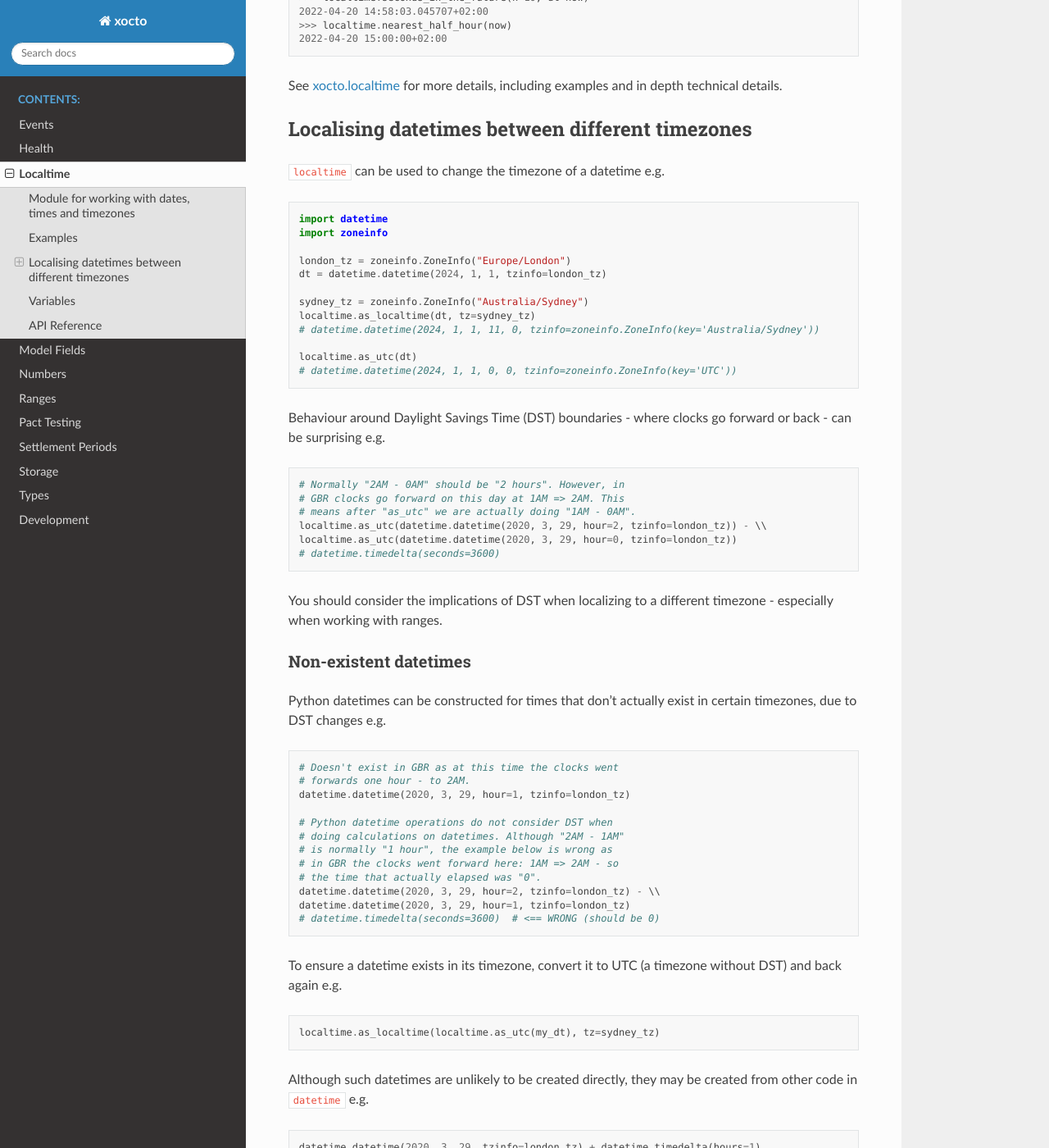
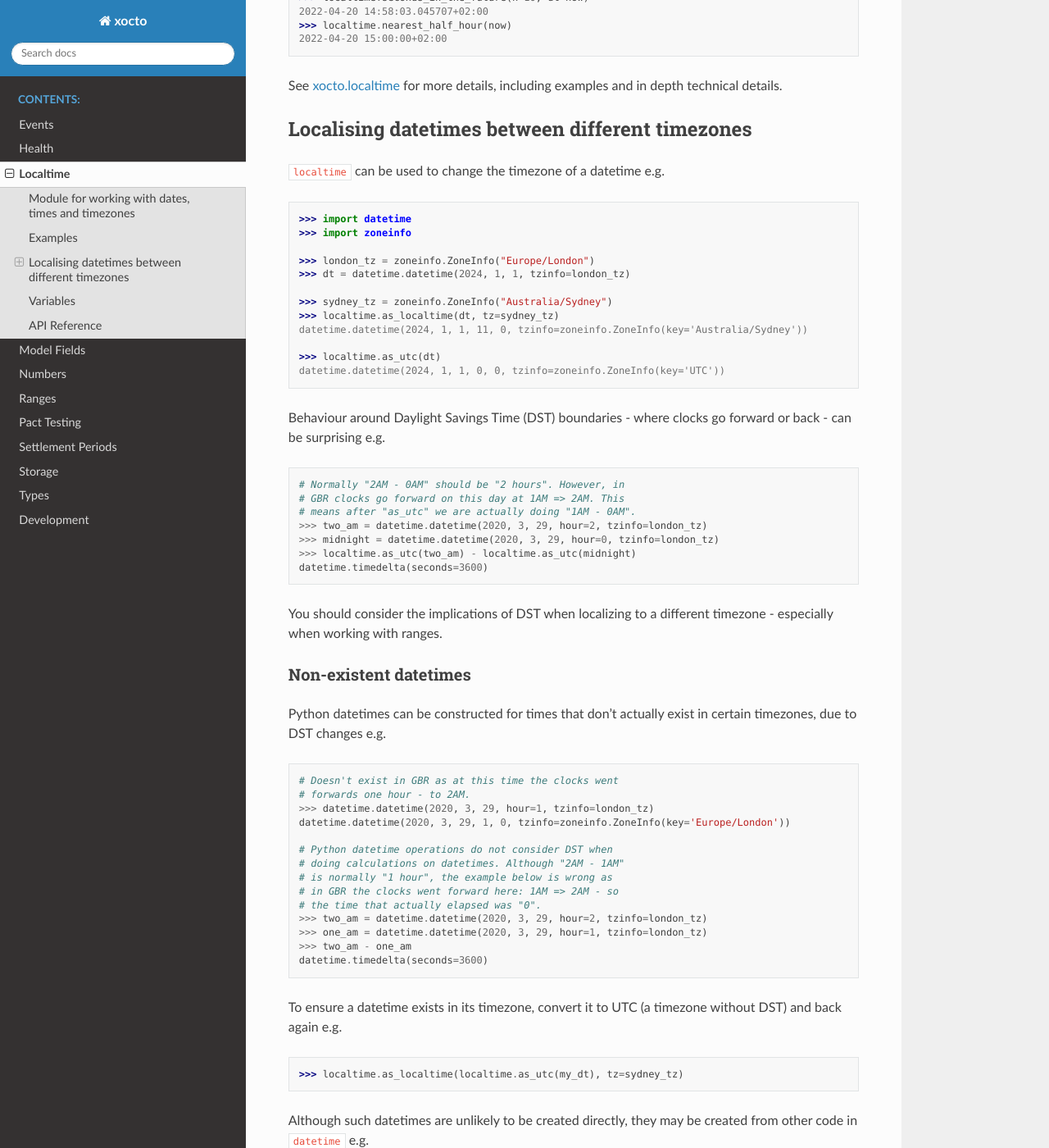
Before and after one commit to octoenergy/xocto, a Sphinx documentation site: the page built from docs/xocto/localtime.md, in a window 1280 px wide and 1400 px high, scrolled down 483 px. Shown: the whole window at 82% size. Built offline with Sphinx 7.4.7 and the Read the Docs theme 3.1.0, drawn with Linux system fonts in a browser that asks for light colours; some of the changed text lies outside the part shown.

Commit message:
fixup! docs: correct localtime usage and API examples

````diff
--- a/docs/xocto/localtime.md
+++ b/docs/xocto/localtime.md
@@ -7,7 +7,7 @@ Used over the years internally in Kraken Technologies, this module is a battle t
 ## Examples
 
 ```python
-from xocto import localtime
+>>> from xocto import localtime
 >>> now = localtime.now()
 >>> now
 2022-04-20 14:57:53.045707+02:00
@@ -24,18 +24,18 @@ See [xocto.localtime](https://github.com/octoenergy/xocto/blob/main/xocto/localt
 `localtime` can be used to change the timezone of a datetime e.g.
 
 ```python
-import datetime
-import zoneinfo
+>>> import datetime
+>>> import zoneinfo
 
-london_tz = zoneinfo.ZoneInfo("Europe/London")
-dt = datetime.datetime(2024, 1, 1, tzinfo=london_tz)
+>>> london_tz = zoneinfo.ZoneInfo("Europe/London")
+>>> dt = datetime.datetime(2024, 1, 1, tzinfo=london_tz)
 
-sydney_tz = zoneinfo.ZoneInfo("Australia/Sydney")
-localtime.as_localtime(dt, tz=sydney_tz)
-# datetime.datetime(2024, 1, 1, 11, 0, tzinfo=zoneinfo.ZoneInfo(key='Australia/Sydney'))
+>>> sydney_tz = zoneinfo.ZoneInfo("Australia/Sydney")
+>>> localtime.as_localtime(dt, tz=sydney_tz)
+datetime.datetime(2024, 1, 1, 11, 0, tzinfo=zoneinfo.ZoneInfo(key='Australia/Sydney'))
 
-localtime.as_utc(dt)
-# datetime.datetime(2024, 1, 1, 0, 0, tzinfo=zoneinfo.ZoneInfo(key='UTC'))
+>>> localtime.as_utc(dt)
+datetime.datetime(2024, 1, 1, 0, 0, tzinfo=zoneinfo.ZoneInfo(key='UTC'))
 ```
 
 Behaviour around Daylight Savings Time (DST) boundaries - where
@@ -45,9 +45,10 @@ clocks go forward or back - can be surprising e.g.
 # Normally "2AM - 0AM" should be "2 hours". However, in
 # GBR clocks go forward on this day at 1AM => 2AM. This
 # means after "as_utc" we are actually doing "1AM - 0AM".
-localtime.as_utc(datetime.datetime(2020, 3, 29, hour=2, tzinfo=london_tz)) - \\
-localtime.as_utc(datetime.datetime(2020, 3, 29, hour=0, tzinfo=london_tz))
-# datetime.timedelta(seconds=3600)
+>>> two_am = datetime.datetime(2020, 3, 29, hour=2, tzinfo=london_tz)
+>>> midnight = datetime.datetime(2020, 3, 29, hour=0, tzinfo=london_tz)
+>>> localtime.as_utc(two_am) - localtime.as_utc(midnight)
+datetime.timedelta(seconds=3600)
 ```
 
 You should consider the implications of DST when localizing to a
@@ -61,31 +62,34 @@ actually exist in certain timezones, due to DST changes e.g.
 ```python
 # Doesn't exist in GBR as at this time the clocks went
 # forwards one hour - to 2AM.
-datetime.datetime(2020, 3, 29, hour=1, tzinfo=london_tz)
+>>> datetime.datetime(2020, 3, 29, hour=1, tzinfo=london_tz)
+datetime.datetime(2020, 3, 29, 1, 0, tzinfo=zoneinfo.ZoneInfo(key='Europe/London'))
 
 # Python datetime operations do not consider DST when
 # doing calculations on datetimes. Although "2AM - 1AM"
 # is normally "1 hour", the example below is wrong as
 # in GBR the clocks went forward here: 1AM => 2AM - so
 # the time that actually elapsed was "0".
-datetime.datetime(2020, 3, 29, hour=2, tzinfo=london_tz) - \\
-datetime.datetime(2020, 3, 29, hour=1, tzinfo=london_tz)
-# datetime.timedelta(seconds=3600)  # <== WRONG (should be 0)
+>>> two_am = datetime.datetime(2020, 3, 29, hour=2, tzinfo=london_tz)
+>>> one_am = datetime.datetime(2020, 3, 29, hour=1, tzinfo=london_tz)
+>>> two_am - one_am
+datetime.timedelta(seconds=3600)
 ```
 
 To ensure a datetime exists in its timezone, convert it to UTC
 (a timezone without DST) and back again e.g.
 
 ```python
-localtime.as_localtime(localtime.as_utc(my_dt), tz=sydney_tz)
+>>> localtime.as_localtime(localtime.as_utc(my_dt), tz=sydney_tz)
 ```
 
 Although such datetimes are unlikely to be created directly, they
 may be created from other code in `datetime` e.g.
 
 ```python
-datetime.datetime(2020, 3, 29, tzinfo=london_tz) + datetime.timedelta(hours=1)
-# datetime.datetime(2020, 3, 29, hour=1, tzinfo=london_tz)
+>>> midnight = datetime.datetime(2020, 3, 29, tzinfo=london_tz)
+>>> midnight + datetime.timedelta(hours=1)
+datetime.datetime(2020, 3, 29, 1, 0, tzinfo=zoneinfo.ZoneInfo(key='Europe/London'))
 ```
 
 
````
